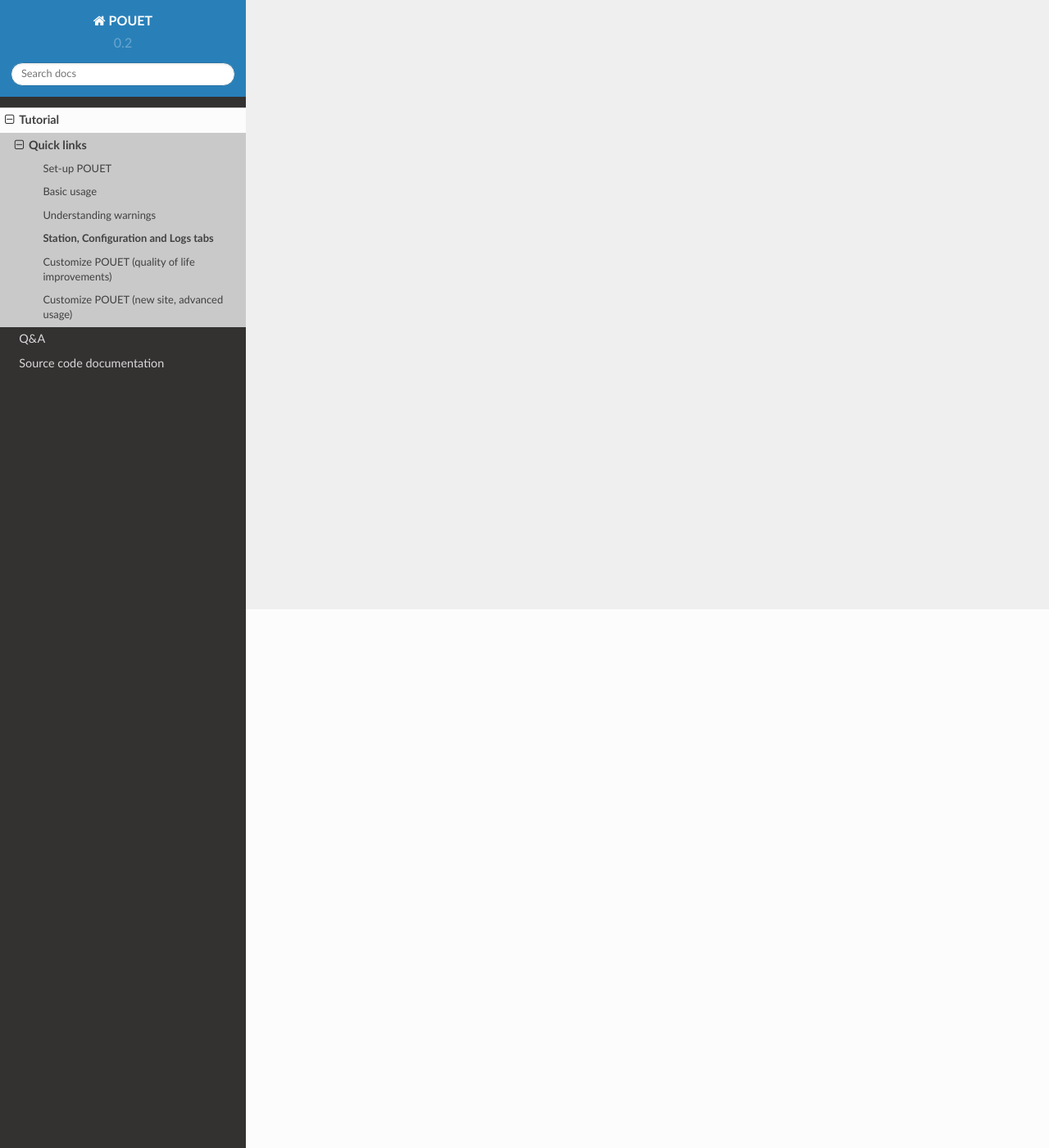
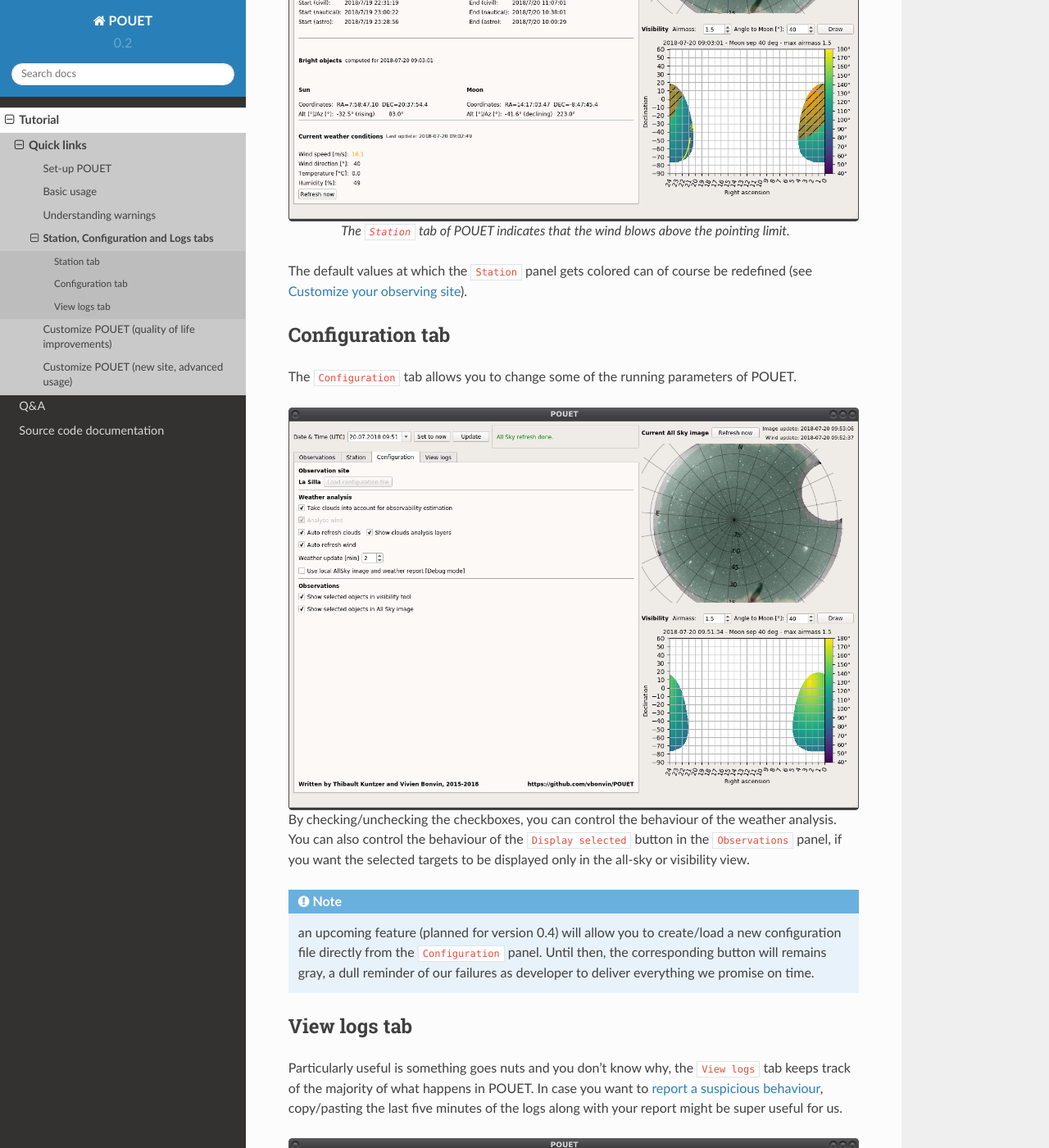
Before and after one commit to vbonvin/POUET, a Sphinx documentation site: the page built from docs/source/tutorial/advanced_alttabs.rst, in a window 1280 px wide and 1400 px high, scrolled down 657 px. Shown: the whole window at 82% size. Built offline with Sphinx 7.4.7 and the Read the Docs theme 2.0.0, drawn with Linux system fonts in a browser that asks for light colours; pages that are not in the unit, such as notebooks, are missing from menus; some of the changed text lies outside the part shown.

Commit message:
minor changes to the doc + write alttabs doc. Closed #44

```diff
--- a/docs/source/tutorial/advanced_alttabs.rst
+++ b/docs/source/tutorial/advanced_alttabs.rst
@@ -2,3 +2,52 @@
 
 Extra tabs
 ==========
+
+Besides the ``Observation`` tab are three other important tabs. In this section, we briefly review the important information you can get from them.
+
+
+Station tab
+***********
+
+The ``Station`` tab gives you an overview of the Site conditions: weather status, Sun and Moon position, etc... If something goes wrong (Sun is up in the sky, humidity is too high, wind blows too strong, etc...), the ``Station`` label at the top of the window gets colored, as well as the relevant part in the tab. The example below shows the Site status when the wind blows stronger than the defined pointing limit.
+
+.. figure:: plots/POUET_stationtab.png
+    :align: center
+    :alt: POUET station tab
+    :figclass: align-center
+
+    The ``Station`` tab of POUET indicates that the wind blows above the pointing limit.
+
+
+The default values at which the ``Station`` panel gets colored can of course be redefined (see :ref:`customsite`).
+
+
+Configuration tab
+*****************
+
+The ``Configuration`` tab allows you to change some of the running parameters of POUET.
+
+
+.. figure:: plots/POUET_configtab.png
+    :align: center
+    :alt: POUET config tab
+    :figclass: align-center
+
+
+By checking/unchecking the checkboxes, you can control the behaviour of the weather analysis. You can also control the behaviour of the ``Display selected`` button in the ``Observations`` panel, if you want the selected targets to be displayed only in the all-sky or visibility view.
+
+.. note:: an upcoming feature (planned for version 0.4) will allow you to create/load a new configuration file directly from the ``Configuration`` panel. Until then, the corresponding button will remains gray, a dull reminder of our failures as developer to deliver everything we promise on time.
+
+
+View logs tab
+*************
+
+Particularly useful is something goes nuts and you don't know why, the ``View logs`` tab keeps track of the majority of what happens in POUET. In case you want to `report a suspicious behaviour <https://github.com/vbonvin/POUET>`_, copy/pasting the last five minutes of the logs along with your report might be super useful for us.
+
+
+.. figure:: plots/POUET_logs.png
+    :align: center
+    :alt: POUET logs tab
+    :figclass: align-center
+
+    The ``View logs`` tab of POUET usually displays a massive wall of text.
--- a/docs/source/tutorial/basic_displayandtime.rst
+++ /dev/null
@@ -1,4 +0,0 @@
-.. _displayandtime:
-
-Display your targets and change time
-====================================
--- a/docs/source/tutorial/intro.rst
+++ b/docs/source/tutorial/intro.rst
@@ -4,6 +4,8 @@ Welcome to POUET's tutorial!
 
 This section covers the basics of POUET usage. It is still under construction, but is progressing every day.
 
+
+.. note:: POUET being still under development, some screenshot of this tutorial might not exactly correspond to what you see in your own session. If you feel something is missing or oddly explained, please `let us know <https://github.com/vbonvin/POUET>`_.
 
 Quick links
 ===========
```
Also changed, not shown: docs/source/tutorial/advanced_newsite.rst (+13 -0 lines), docs/source/tutorial/plots/POUET_configtab.png (added), docs/source/tutorial/plots/POUET_logs.png (added), docs/source/tutorial/plots/POUET_stationtab.png (added).
